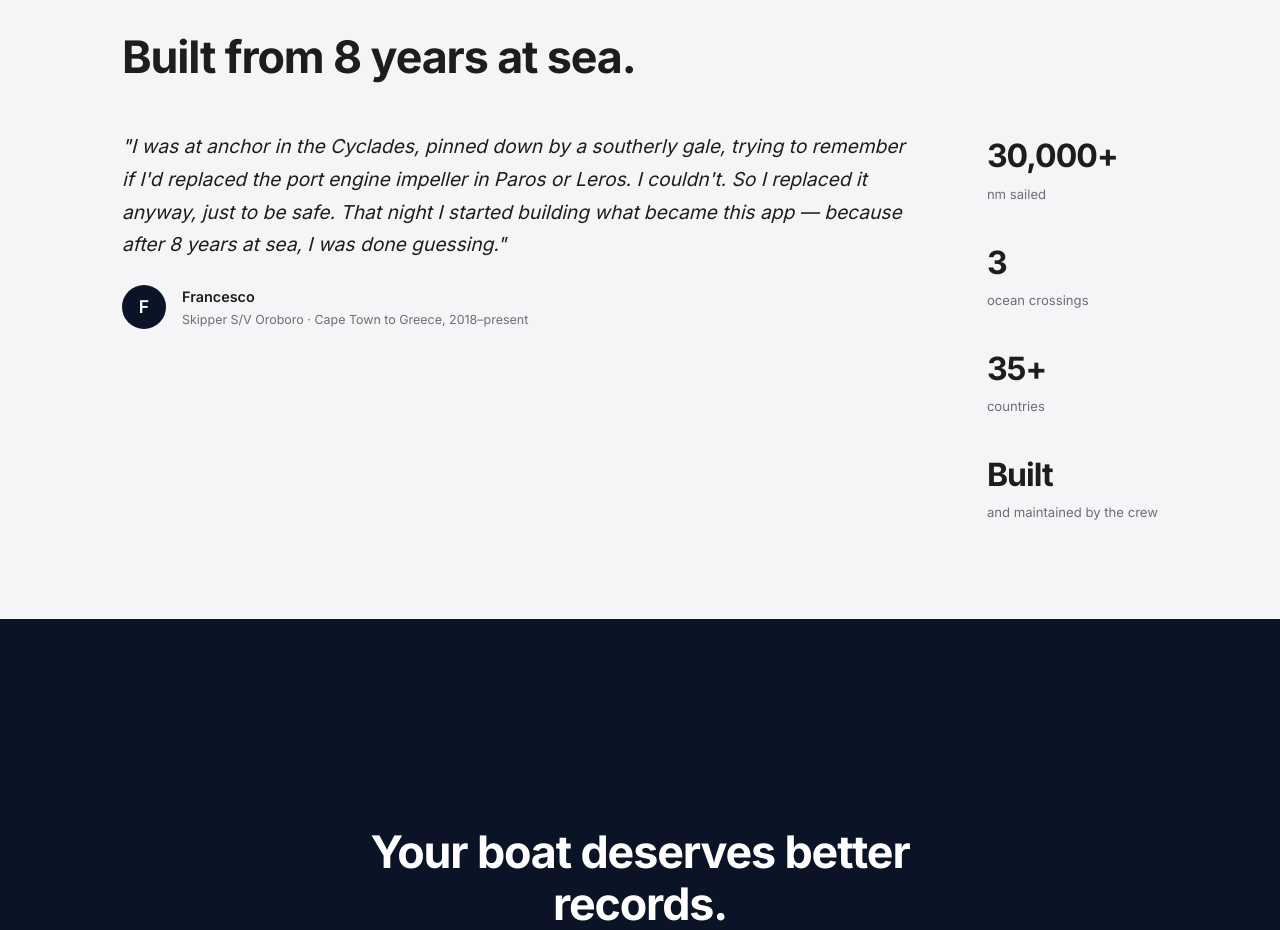
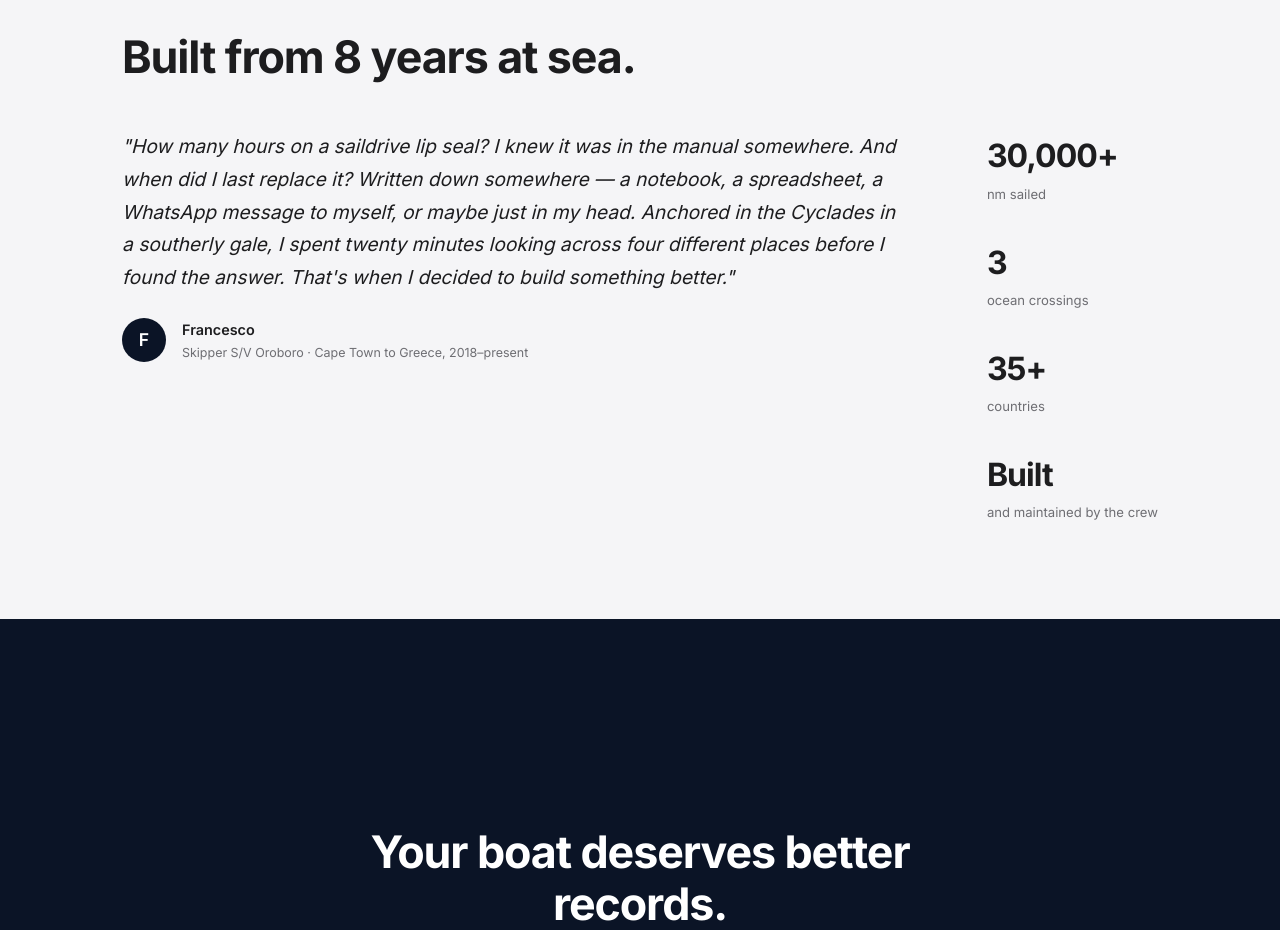
Before and after one commit to fpugliano/boat-manager-site, a plain HTML site: page index.html in a window 1280 px wide. Shown: the part 5020-5950 px from the top of the page. Drawn offline with Linux system fonts and the light colour scheme.

Commit message:
Rewrite social proof quote with saildrive lip seal story
Co-Authored-By: Claude Sonnet 4.6 <noreply@anthropic.com>

```diff
--- a/index.html
+++ b/index.html
@@ -166,7 +166,7 @@
     <h2 class="section-title">Built from 8 years at sea.</h2>
     <div class="proof-grid">
       <div class="proof-quote">
-        <blockquote>"I was at anchor in the Cyclades, pinned down by a southerly gale, trying to remember if I'd replaced the port engine impeller in Paros or Leros. I couldn't. So I replaced it anyway, just to be safe. That night I started building what became this app — because after 8 years at sea, I was done guessing."</blockquote>
+        <blockquote>"How many hours on a saildrive lip seal? I knew it was in the manual somewhere. And when did I last replace it? Written down somewhere — a notebook, a spreadsheet, a WhatsApp message to myself, or maybe just in my head. Anchored in the Cyclades in a southerly gale, I spent twenty minutes looking across four different places before I found the answer. That's when I decided to build something better."</blockquote>
         <div class="proof-author">
           <div class="proof-avatar">F</div>
           <div>
```
